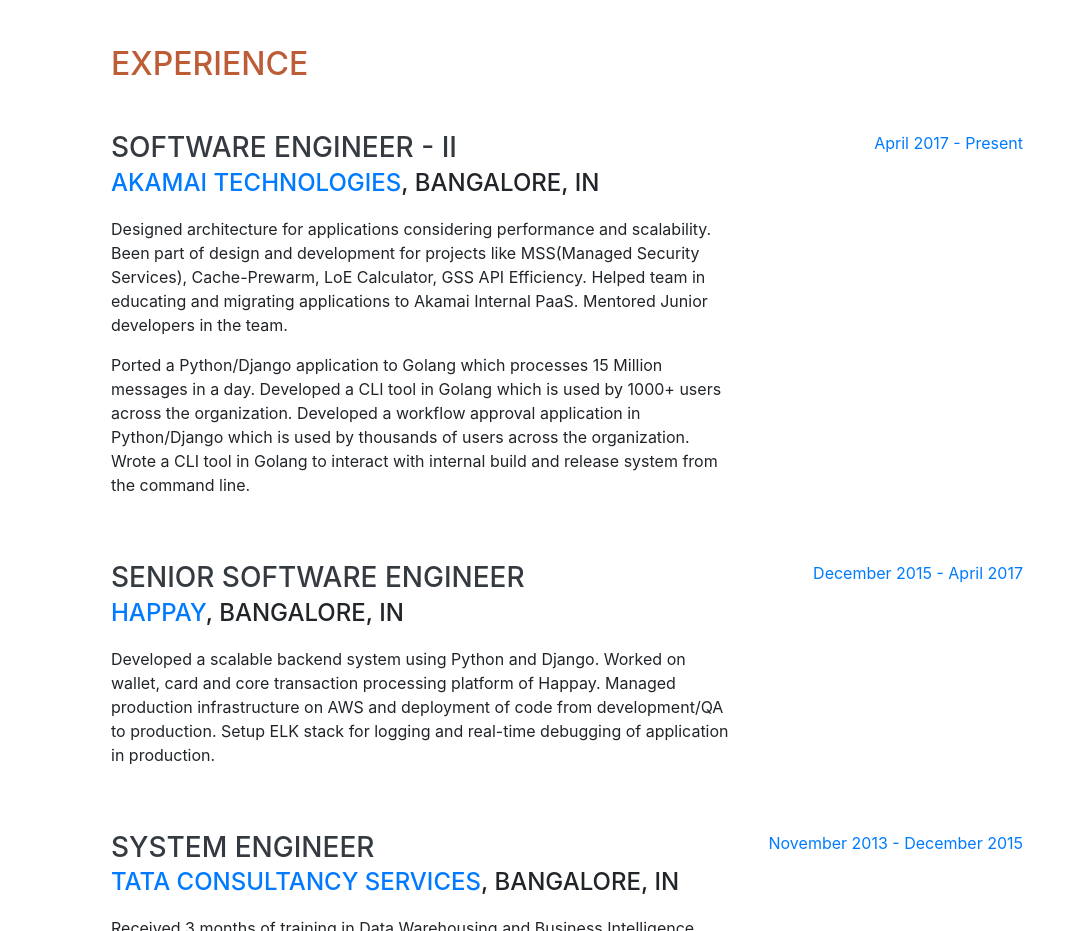
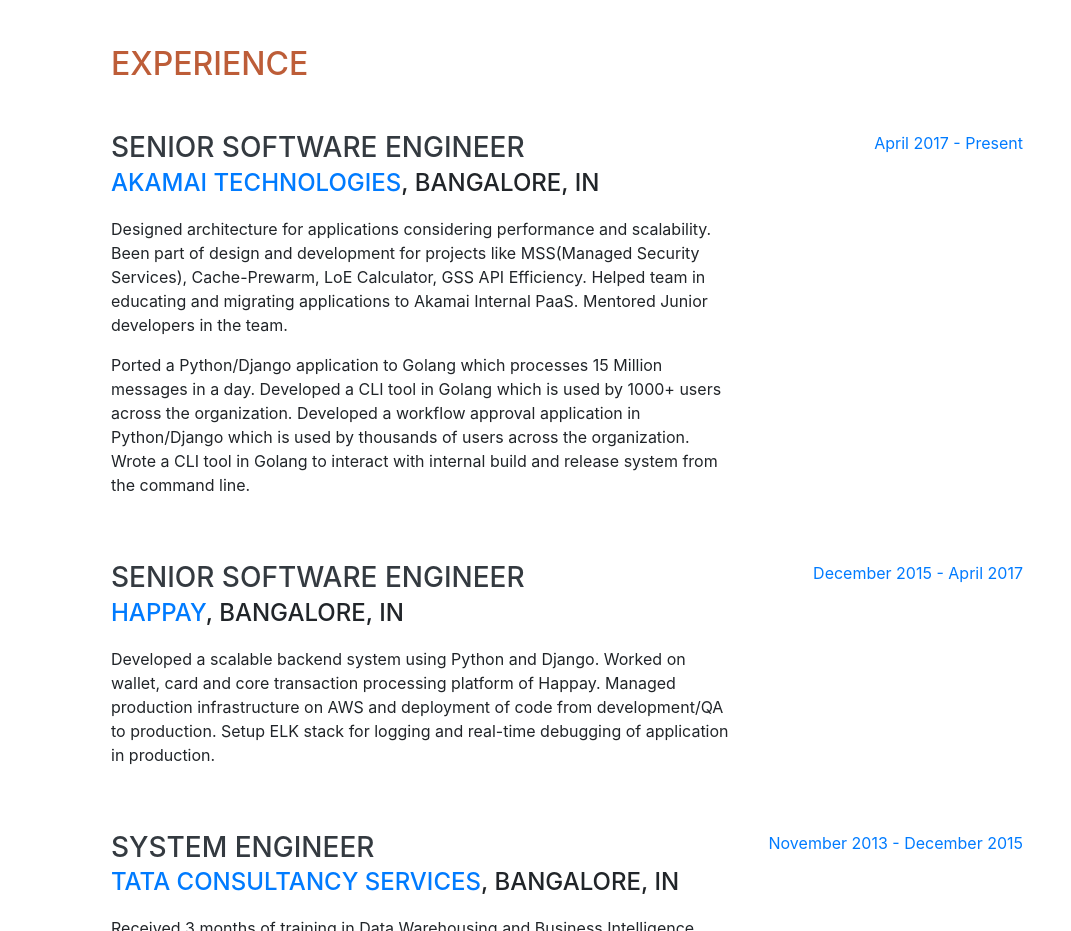
Before and after one commit to viveksyngh/viveksyngh.github.io, a website with bundled scripts: page index.html in a window 1280 px wide. Shown: the part 804-1735 px from the top of the page, without its empty margins (209-1280 px from the left). Built offline with nearby package versions, Linux system fonts and the light colour scheme; files whose address does not match are found by name; a web font is replaced by a local one.

Commit message:
Update current role title
Signed-off-by: Vivek Singh <vivekkmr45@yahoo.in>

```diff
--- a/index.html
+++ b/index.html
@@ -108,7 +108,7 @@
 
         <div class="resume-item d-flex flex-column flex-md-row justify-content-between mb-5">
           <div class="resume-content">
-            <h3 class="mb-0">Software Engineer - II</h3>
+            <h3 class="mb-0">Senior Software Engineer</h3>
             <div class="subheading mb-3"><a href="https://www.akamai.com/">Akamai Technologies</a>, Bangalore, IN</div>
             <p>Designed architecture for applications considering performance and scalability.
               Been part of design and development for projects like MSS(Managed Security Services), Cache-Prewarm, LoE
```
